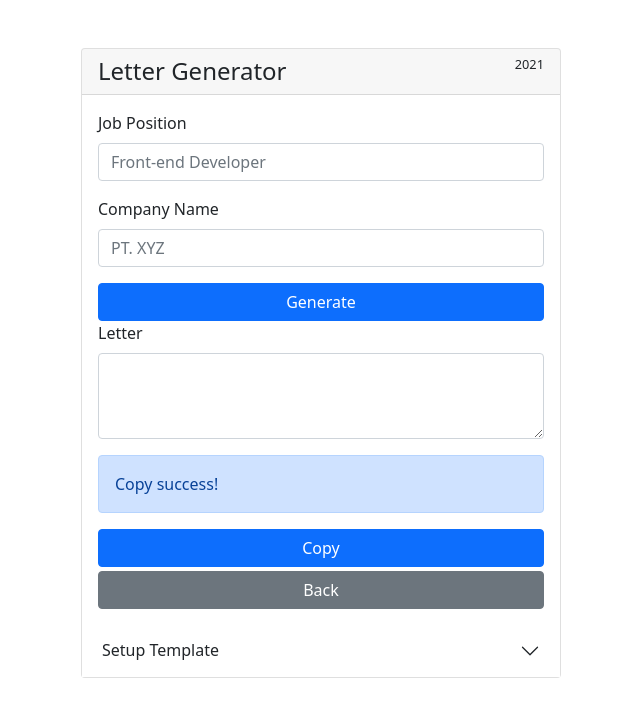
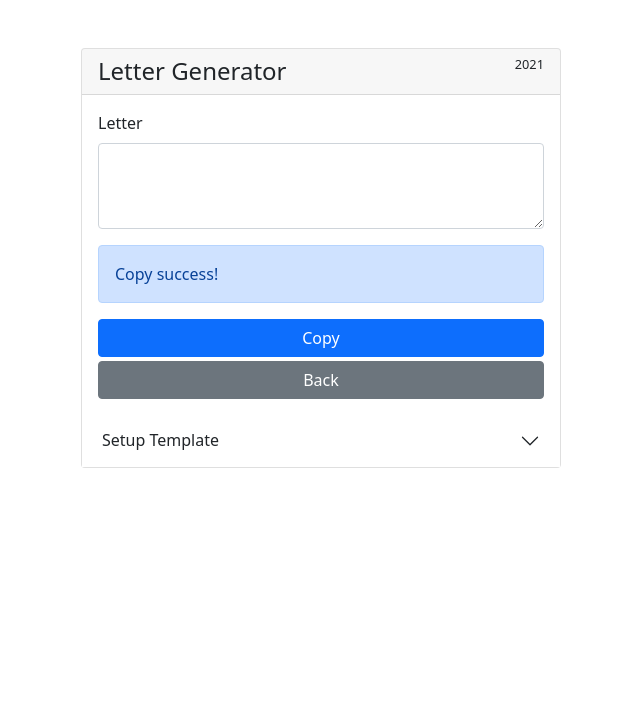
Before and after one commit to dianramdhani/letter-generator, a Vue app: page /#/letter-result in a window 1280 px wide. Shown: the top 714 px of the page, without its empty margins (319-959 px from the left). Built offline with nearby package versions, Linux system fonts and the light colour scheme.

Commit message:
init router

```diff
--- a/package.json
+++ b/package.json
@@ -14,7 +14,8 @@
     "core-js": "^3.6.5",
     "express": "^4.17.1",
     "server-static": "^2.0.5",
-    "vue": "^3.0.0"
+    "vue": "^3.0.0",
+    "vue-router": "4"
   },
   "devDependencies": {
     "@vue/cli-plugin-babel": "~4.5.0",
--- a/src/App.vue
+++ b/src/App.vue
@@ -1,25 +1,18 @@
 <template>
   <card-layout>
-    <div class="card-body">
-      <form-job />
-      <letter-result />
-    </div>
+    <div class="card-body"><router-view></router-view></div>
     <config-container />
   </card-layout>
 </template>
 
 <script>
 import ConfigContainer from "./components/ConfigContainer.vue";
-import FormJob from "./components/FormJob.vue";
-import LetterResult from "./components/LetterResult.vue";
 import CardLayout from "./layouts/CardLayout.vue";
 
 export default {
   name: "App",
   components: {
     ConfigContainer,
-    FormJob,
-    LetterResult,
     CardLayout,
   },
 };
--- a/src/components/ConfigContainer.vue
+++ b/src/components/ConfigContainer.vue
@@ -20,15 +20,18 @@
         data-bs-parent="#configContainer"
       >
         <div class="accordion-body">
+          <div class="mb-3">
             <label for="template" class="form-label">Template</label>
             <textarea class="form-control" id="template" rows="3"></textarea>
             <div class="form-text">
               Add <span class="text-primary">&lt;company&gt;</span> for company
               name template.
               <br />
-            Add <span class="text-info">&lt;position&gt;</span> for job position
-            template.
+              Add <span class="text-info">&lt;position&gt;</span> for job
+              position template.
             </div>
+          </div>
+          <button class="btn btn-primary">Set</button>
         </div>
       </div>
     </div>
--- a/src/components/FormJob.vue
+++ b/src/pages/FormJob.vue
@@ -17,7 +17,10 @@
       placeholder="PT. XYZ"
     />
   </div>
-  <button class="btn btn-primary">Generate</button>
+
+  <router-link to="/letter-result">
+    <button class="btn btn-primary">Generate</button>
+  </router-link>
 </template>
 
 <script>
--- a/src/components/LetterResult.vue
+++ b/src/pages/LetterResult.vue
@@ -5,7 +5,7 @@
   </div>
   <div class="alert alert-primary" role="alert">Copy success!</div>
   <button class="btn btn-primary mb-1">Copy</button>
-  <button class="btn btn-secondary">Back</button>
+  <router-link class="btn btn-secondary" to="/">Back</router-link>
 </template>
 
 <script>
--- /dev/null
+++ b/src/router.js
@@ -0,0 +1,13 @@
+import { createRouter, createWebHashHistory } from 'vue-router';
+import FormJob from './pages/FormJob';
+import LetterResult from './pages/LetterResult';
+
+const routes = [
+    { path: '/', component: FormJob },
+    { path: '/letter-result', component: LetterResult },
+]
+
+export default createRouter({
+    history: createWebHashHistory(),
+    routes,
+})
```
Also changed, not shown: src/main.js (+6 -3 lines), 1 other file (tests, documents, lock files or other folders). Lines whose indentation alone changed are shown as unchanged.
